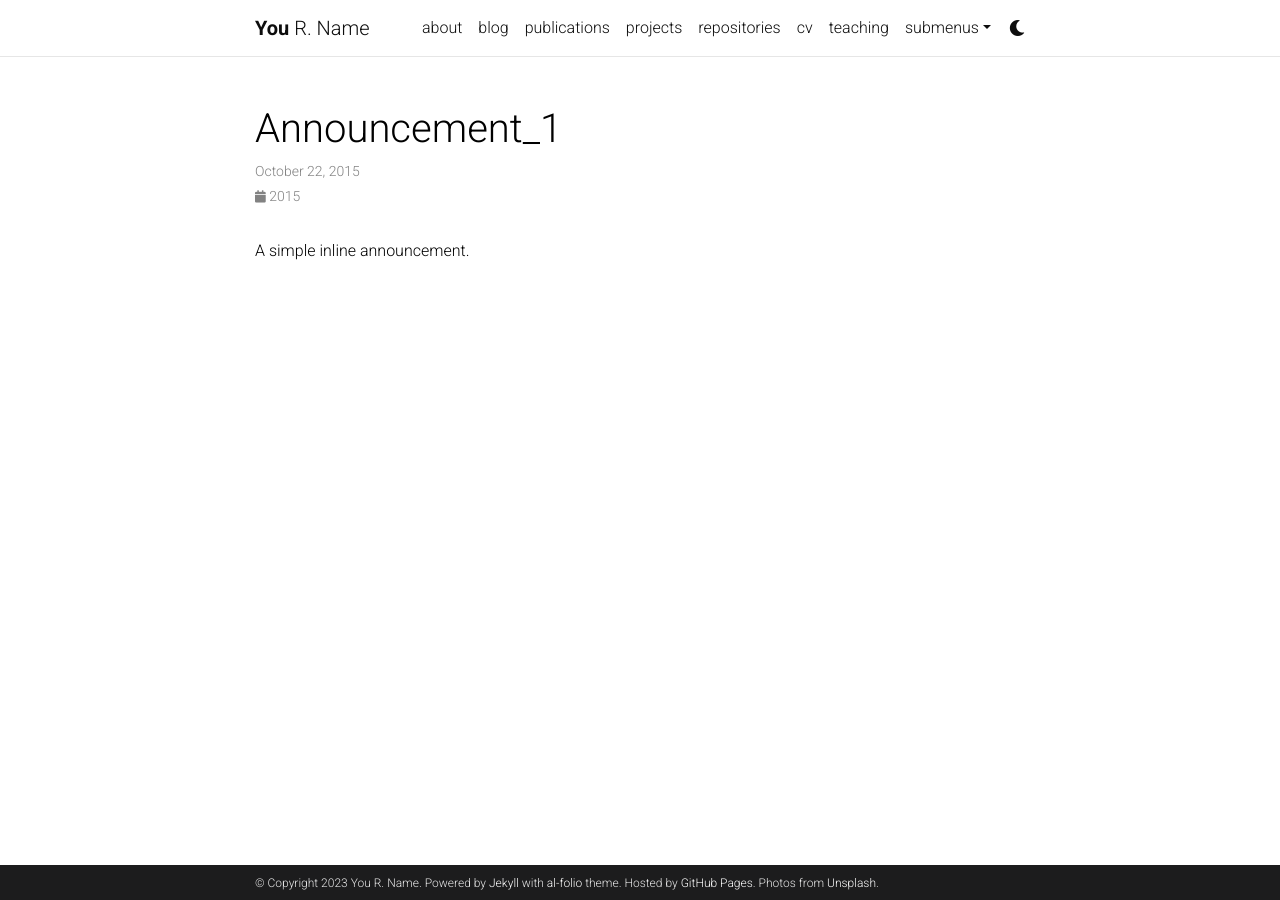
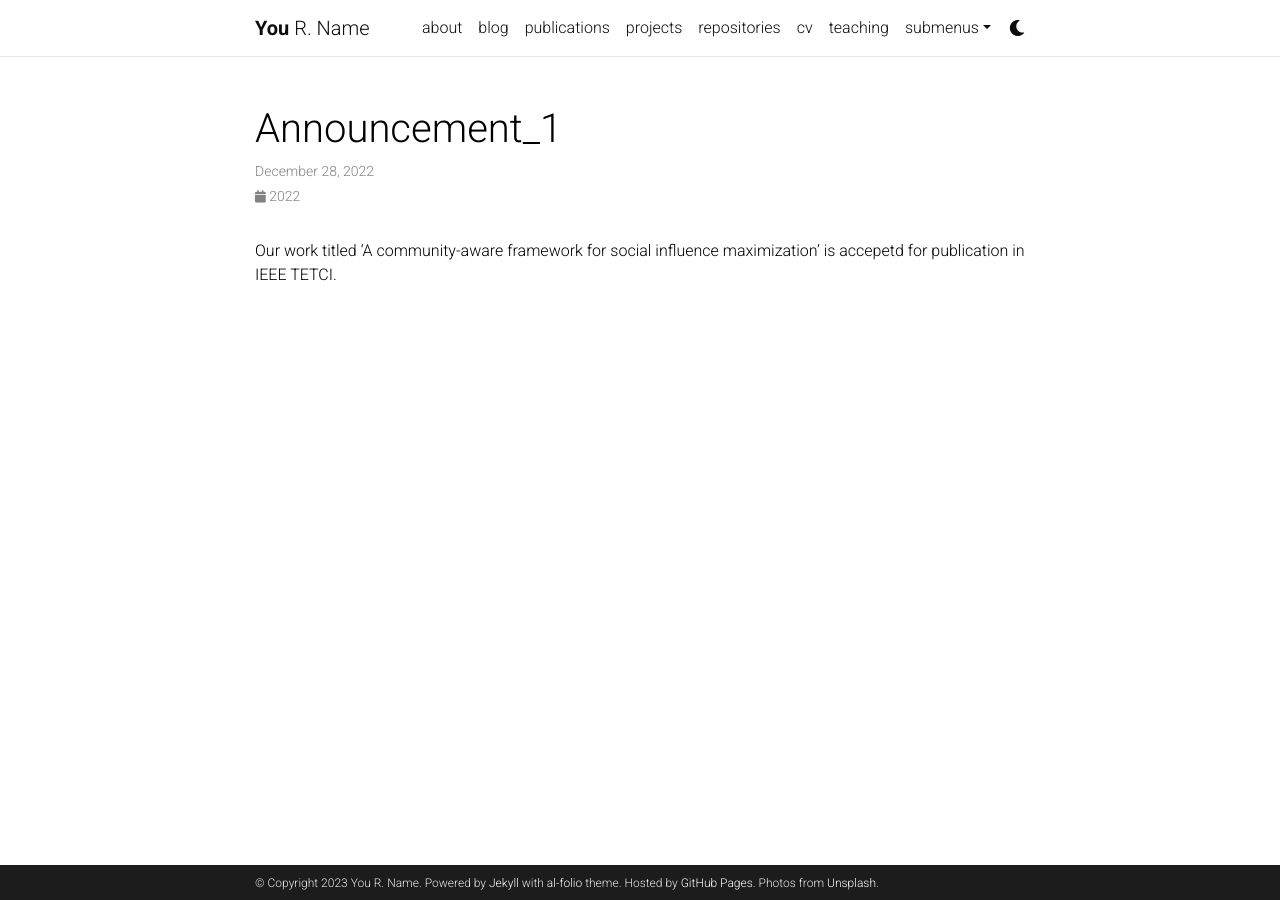
Before and after one commit to abhishekumrawal/old-website, a Jekyll site: the page built from _news/announcement_1.md, in a window 1280 px wide. Built offline with Jekyll 4.4.1, drawn with Linux system fonts in a browser that asks for light colours; comment, search, counter and statistics services are not loaded; a style sheet for code colours, icons or effects is not loaded.

Commit message:
Update announcement_1.md

```diff
--- a/_news/announcement_1.md
+++ b/_news/announcement_1.md
@@ -1,7 +1,6 @@
 ---
 layout: post
-date: 2015-10-22 15:59:00-0400
+date: 2022-12-28 15:59:00-0400
 inline: true
 ---
-
-A simple inline announcement.
+Our work titled 'A community-aware framework for social influence maximization' is accepetd for publication in IEEE TETCI.
```
